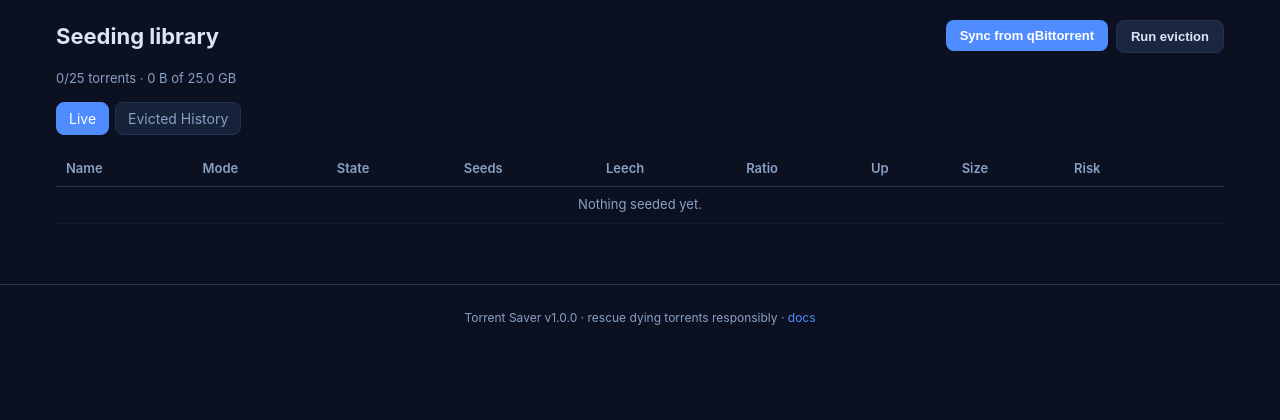
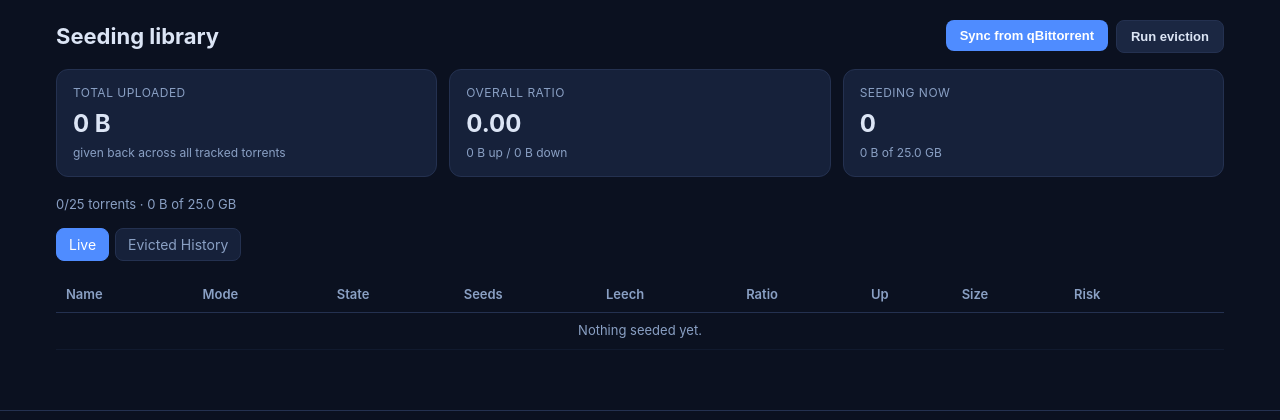
Before and after one commit to ZeroOverhead0/torrent-saver, a FastAPI app: page /torrents in a window 1280 px wide. Shown: the part 54-474 px from the top of the page. Run offline with FastAPI, Linux system fonts and the light colour scheme; data comes from the database, SQL or seed files in the repository; data that the repository does not hold is empty.

Commit message:
feat(torrents): show overall ratio + total-uploaded on the seeding page
Adds a lifetime "given back to the network" view to /torrents:
- stat strip: Total uploaded + Overall ratio (up/down across all tracked)
- per-view table footer: total uploaded for the currently listed torrents
- store qBit `downloaded` per torrent (new tracked.downloaded_bytes, idempotent
  migration) so the overall ratio is honest up/down, not an average of ratios

Per-torrent Ratio + Up columns already existed; this is the aggregate rollup.

Co-Authored-By: Claude Opus 4.8 <noreply@anthropic.com>

```diff
--- a/app/actions.py
+++ b/app/actions.py
@@ -213,21 +213,22 @@ async def sync_tracked() -> dict:
                 """
                 INSERT INTO tracked
                   (infohash,name,source,size_bytes,category,legal,mode,qbit_state,
-                   seeders,leechers,ratio,uploaded_bytes,progress,endangerment,
+                   seeders,leechers,ratio,uploaded_bytes,downloaded_bytes,progress,endangerment,
                    added_at,last_checked)
-                VALUES (?,?,?,?,?,?,?,?,?,?,?,?,?,?,?,?)
+                VALUES (?,?,?,?,?,?,?,?,?,?,?,?,?,?,?,?,?)
                 ON CONFLICT(infohash) DO UPDATE SET
                   name=excluded.name, size_bytes=excluded.size_bytes,
                   qbit_state=excluded.qbit_state, seeders=excluded.seeders,
                   leechers=excluded.leechers, ratio=excluded.ratio,
-                  uploaded_bytes=excluded.uploaded_bytes, progress=excluded.progress,
+                  uploaded_bytes=excluded.uploaded_bytes,
+                  downloaded_bytes=excluded.downloaded_bytes, progress=excluded.progress,
                   endangerment=excluded.endangerment, last_checked=excluded.last_checked,
                   evicted_at=NULL, evict_reason=''
                 """,
                 (ih, t.get("name", ih), "qbit", size, category, 0, "rescue",
                  t.get("state", ""), seeders, leechers, float(t.get("ratio", 0) or 0),
-                 int(t.get("uploaded", 0) or 0), float(t.get("progress", 0) or 0),
-                 endanger, now, now))
+                 int(t.get("uploaded", 0) or 0), int(t.get("downloaded", 0) or 0),
+                 float(t.get("progress", 0) or 0), endanger, now, now))
             if hist_enabled:
                 db.execute(
                     "INSERT OR REPLACE INTO seeder_history"
--- a/app/db.py
+++ b/app/db.py
@@ -118,6 +118,7 @@ CREATE TABLE IF NOT EXISTS tracked (
     leechers       INTEGER DEFAULT 0,
     ratio          REAL DEFAULT 0,
     uploaded_bytes INTEGER DEFAULT 0,
+    downloaded_bytes INTEGER DEFAULT 0,
     progress       REAL DEFAULT 0,
     endangerment   REAL DEFAULT 0,            -- last computed live endangerment
     added_at       REAL NOT NULL,
@@ -239,6 +240,7 @@ _MIGRATIONS = {
         ("archived", "INTEGER DEFAULT 0"),
         ("graduate_eligible_at", "REAL"),
         ("live_seeders_before", "INTEGER"),    # swarm size when we joined ("am I helping?")
+        ("downloaded_bytes", "INTEGER DEFAULT 0"),   # for honest overall share ratio
     ],
 }
 
--- a/app/routers/torrents.py
+++ b/app/routers/torrents.py
@@ -27,9 +27,19 @@ async def torrents(request: Request, view: str = "live", msg: str = ""):
         live_total = db.execute(
             "SELECT COUNT(*) c, COALESCE(SUM(size_bytes),0) b "
             "FROM tracked WHERE evicted_at IS NULL").fetchone()
+        # Lifetime contribution across everything we've ever tracked (live + evicted).
+        totals = db.execute(
+            "SELECT COALESCE(SUM(uploaded_bytes),0) up, "
+            "COALESCE(SUM(downloaded_bytes),0) down FROM tracked").fetchone()
+    rows = [dict(r) for r in rows]
+    up_bytes, down_bytes = totals["up"], totals["down"]
+    overall_ratio = (up_bytes / down_bytes) if down_bytes else 0.0
+    view_up = sum(r.get("uploaded_bytes") or 0 for r in rows)
     return render(request, "torrents.html",
-                  msg=msg, view=view, rows=[dict(r) for r in rows],
+                  msg=msg, view=view, rows=rows,
                   count=live_total["c"], library_bytes=live_total["b"],
+                  up_bytes=up_bytes, down_bytes=down_bytes,
+                  overall_ratio=overall_ratio, view_up=view_up,
                   profile=config.machine_profile())
 
 
--- a/app/static/style.css
+++ b/app/static/style.css
@@ -71,6 +71,8 @@ h2 { font-size: 15px; margin: 0; }
 .tbl th { text-align: left; color: var(--muted); font-weight: 600; padding: 8px 10px; border-bottom: 1px solid var(--line); }
 .tbl td { padding: 8px 10px; border-bottom: 1px solid var(--bg2); vertical-align: middle; }
 .tbl tr:hover td { background: var(--panel2); }
+.tbl tfoot td { border-top: 2px solid var(--line); border-bottom: 0; font-weight: 700; }
+.tbl tfoot tr:hover td { background: transparent; }
 .name { max-width: 360px; overflow: hidden; text-overflow: ellipsis; white-space: nowrap; }
 .row-actions { display: flex; gap: 6px; white-space: nowrap; }
 .empty { color: var(--muted); text-align: center; padding: 18px; }
--- a/app/templates/torrents.html
+++ b/app/templates/torrents.html
@@ -10,6 +10,24 @@
     <form method="post" action="{{ R }}/torrents/evict-now" class="inline"><button class="btn btn-ghost">Run eviction</button></form>
   </div>
 </div>
+
+<section class="cards">
+  <div class="card">
+    <div class="card-label">Total uploaded</div>
+    <div class="card-value">{{ up_bytes | bytes }}</div>
+    <div class="card-sub">given back across all tracked torrents</div>
+  </div>
+  <div class="card">
+    <div class="card-label">Overall ratio</div>
+    <div class="card-value">{{ '%.2f' | format(overall_ratio) }}</div>
+    <div class="card-sub">{{ up_bytes | bytes }} up / {{ down_bytes | bytes }} down</div>
+  </div>
+  <div class="card">
+    <div class="card-label">Seeding now</div>
+    <div class="card-value">{{ count }}</div>
+    <div class="card-sub">{{ library_bytes | bytes }} of {{ profile.max_disk_bytes | bytes }}</div>
+  </div>
+</section>
 
 <p class="usage-meta">
   {{ count }}/{{ profile.max_torrents }} torrents · {{ library_bytes | bytes }} of {{ profile.max_disk_bytes | bytes }}
@@ -52,6 +70,13 @@
     <tr><td colspan="11" class="empty">Nothing seeded yet.</td></tr>
   {% endfor %}
   </tbody>
+  {% if rows %}
+  <tfoot><tr class="tfoot-total">
+    <td colspan="6">Total uploaded — {{ rows | length }} listed {{ 'evicted' if view=='evicted' else 'live' }} torrent{{ 's' if rows|length != 1 else '' }}</td>
+    <td>{{ view_up | bytes }}</td>
+    <td colspan="{{ 2 if view=='evicted' else 3 }}"></td>
+  </tr></tfoot>
+  {% endif %}
 </table>
 
 {% endblock %}
```
